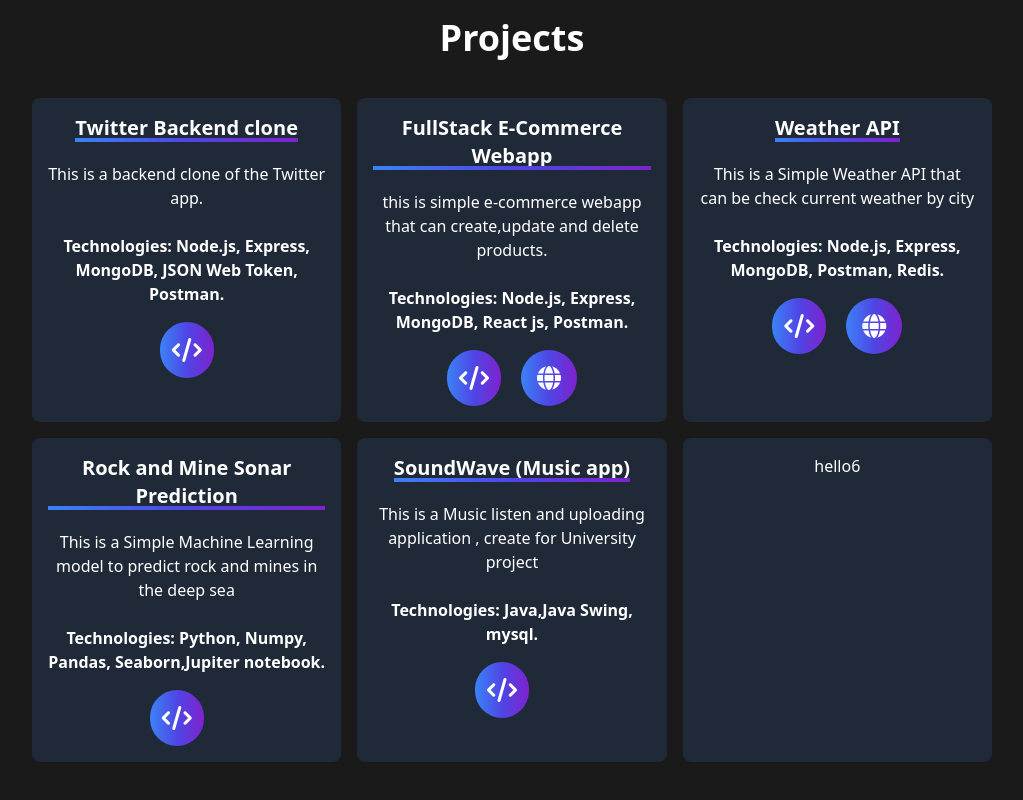
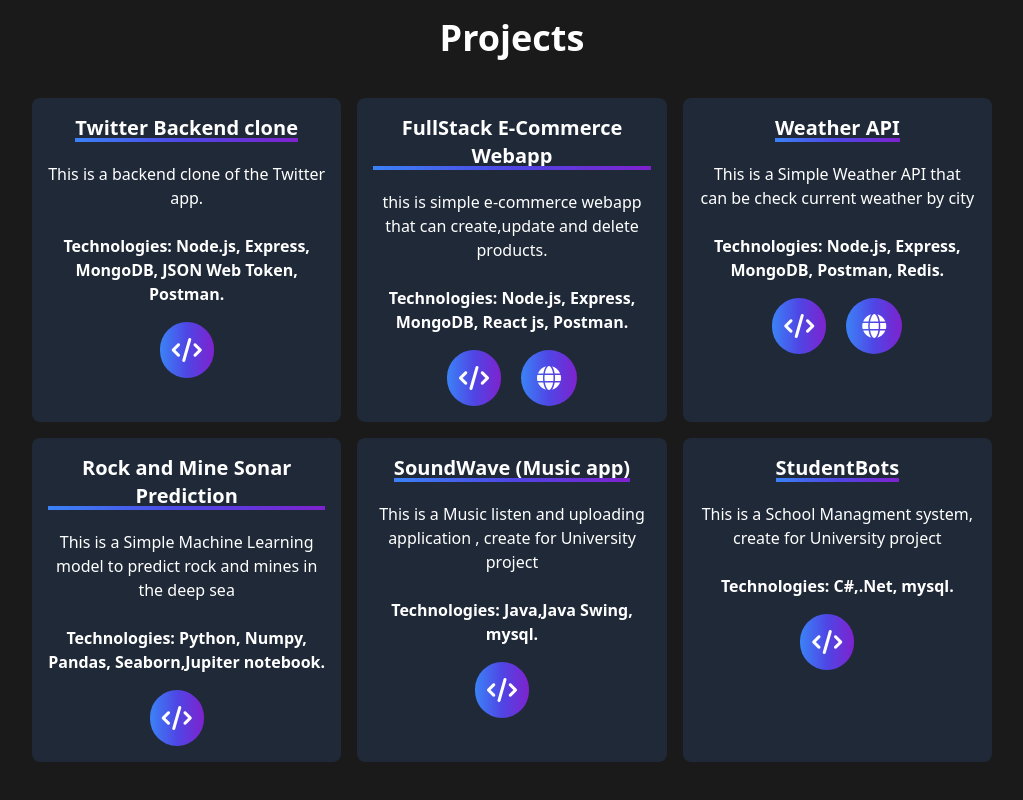
Before and after one commit to Chanukaa2002/portfolio, a React (Vite) app: page / in a window 1280 px wide. Shown: the part 1582-2382 px from the top of the page, without its empty margins (128-1151 px from the left). Built offline with nearby package versions, Linux system fonts and the light colour scheme.

Commit message:
finalize the project.jsx

```diff
--- a/src/components/projects.jsx
+++ b/src/components/projects.jsx
@@ -163,7 +163,34 @@
                   </a>
                 </div>
               </div>
-              <div className="p-4 bg-gray-800 rounded-lg">hello6</div>
+
+              {/* fifth project */}
+              <div className="p-4 bg-gray-800 rounded-lg">
+                <p className="relative inline-block text-xl font-bold">
+                  StudentBots
+                  <div className="absolute bottom-0 left-0 w-full h-1 bg-gradient-to-r from-blue-500 via-indigo-600 to-purple-700"></div>
+                </p>
+                <br />
+                <p className="pt-5">
+                  This is a School Managment system, create for University
+                  project
+                </p>
+                <br />
+                <span className="pt-10 font-semibold">
+                  Technologies: C#,.Net, mysql.
+                </span>
+                <br />
+                <div className="flex justify-center pt-4">
+                  <a
+                    href="https://github.com/Chanukaa2002/Student_Bots"
+                    target="_blank"
+                    rel="noopener noreferrer"
+                    className="p-3 mr-5 transition-transform transform rounded-full bg-gradient-to-r from-blue-500 via-indigo-600 to-purple-700 hover:scale-90"
+                  >
+                    <i className="text-2xl text-white fas fa-code"></i>
+                  </a>
+                </div>
+              </div>
             </div>
           </div>
         </div>
```
